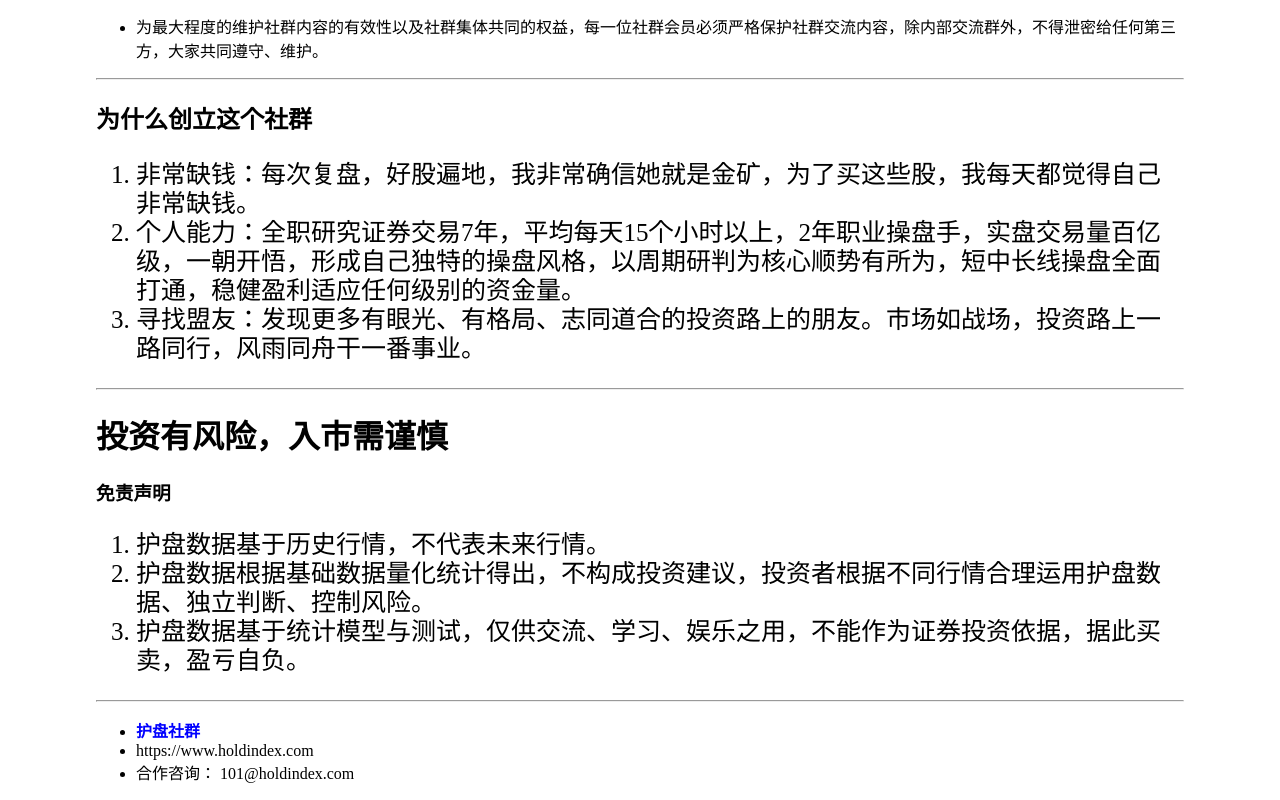
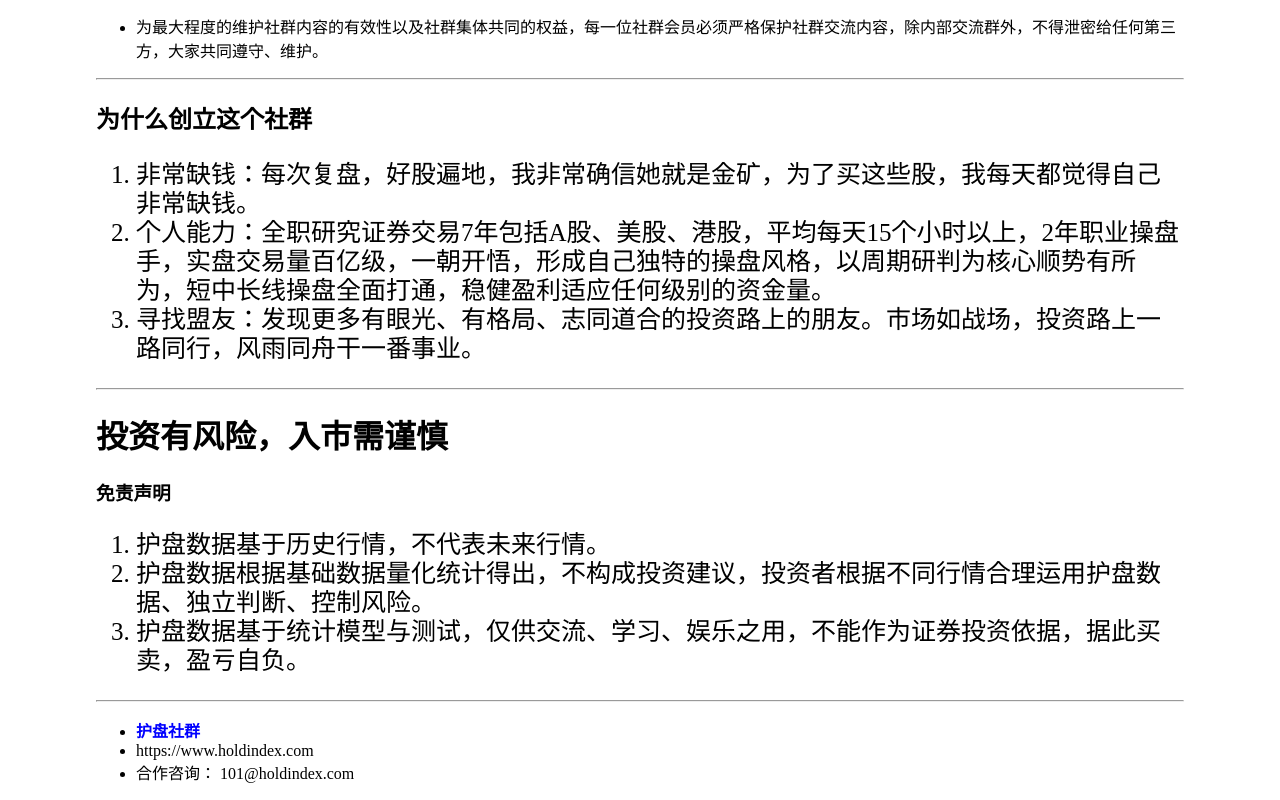
Before and after one commit to liveinjs/holdindex, a plain HTML site: page index.html in a window 1280 px wide. Shown: the part 1760-2560 px from the top of the page. Drawn offline with Linux system fonts and the light colour scheme.

Commit message:
Update index.html

```diff
--- a/index.html
+++ b/index.html
@@ -66,7 +66,7 @@ line-height: 29px;
       <h2>为什么创立这个社群</h2>
 <ol>
 <li>非常缺钱：每次复盘，好股遍地，我非常确信她就是金矿，为了买这些股，我每天都觉得自己非常缺钱。</li>
-<li>个人能力：全职研究证券交易7年，平均每天15个小时以上，2年职业操盘手，实盘交易量百亿级，一朝开悟，形成自己独特的操盘风格，以周期研判为核心顺势有所为，短中长线操盘全面打通，稳健盈利适应任何级别的资金量。</li>
+<li>个人能力：全职研究证券交易7年包括A股、美股、港股，平均每天15个小时以上，2年职业操盘手，实盘交易量百亿级，一朝开悟，形成自己独特的操盘风格，以周期研判为核心顺势有所为，短中长线操盘全面打通，稳健盈利适应任何级别的资金量。</li>
 <li>寻找盟友：发现更多有眼光、有格局、志同道合的投资路上的朋友。市场如战场，投资路上一路同行，风雨同舟干一番事业。 </li>
 </ol>
 <hr>
```
